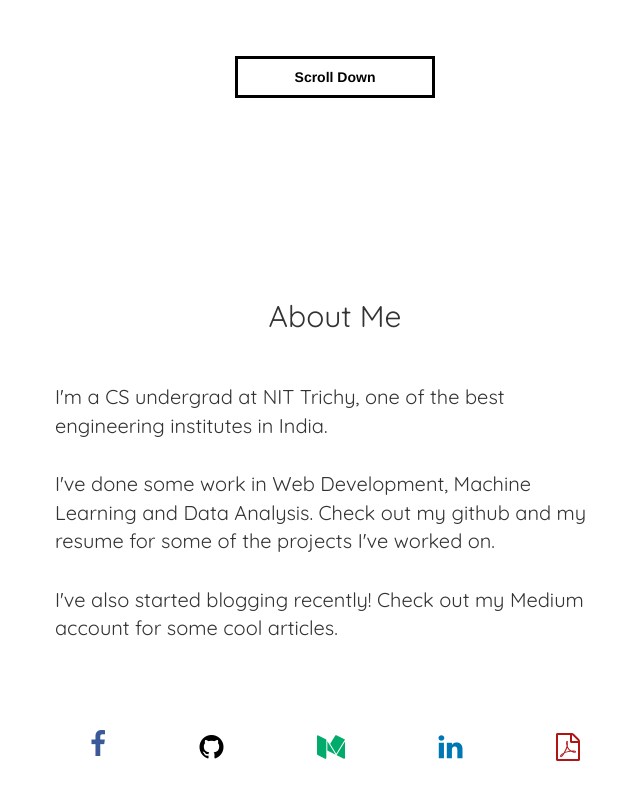
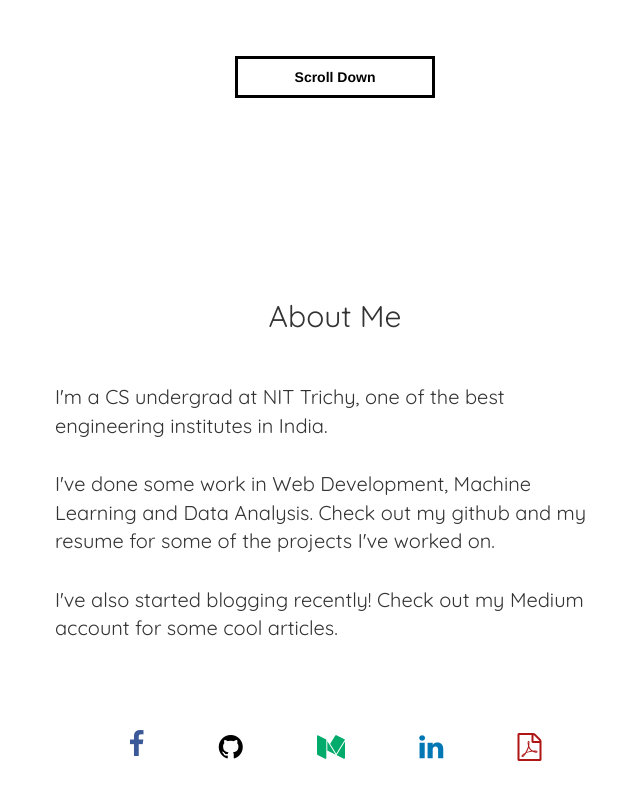
Before and after one commit to akspi/paiakshay998.github.io, a plain HTML site: page index.html in a window 1280 px wide. Shown: the part 520-1320 px from the top of the page, without its empty margins (305-945 px from the left). Drawn offline with nearby package versions, Linux system fonts and the light colour scheme.

Commit message:
fixed excess padding with icons

```diff
--- a/static/style/style.css
+++ b/static/style/style.css
@@ -49,8 +49,8 @@ h1 , h2 , h3{
 }
 
 i{
-	padding-right:7vw;
-		vertical-align: middle;
+	padding-right:5.5vw;
+	vertical-align: middle;
 
 }
 
```
